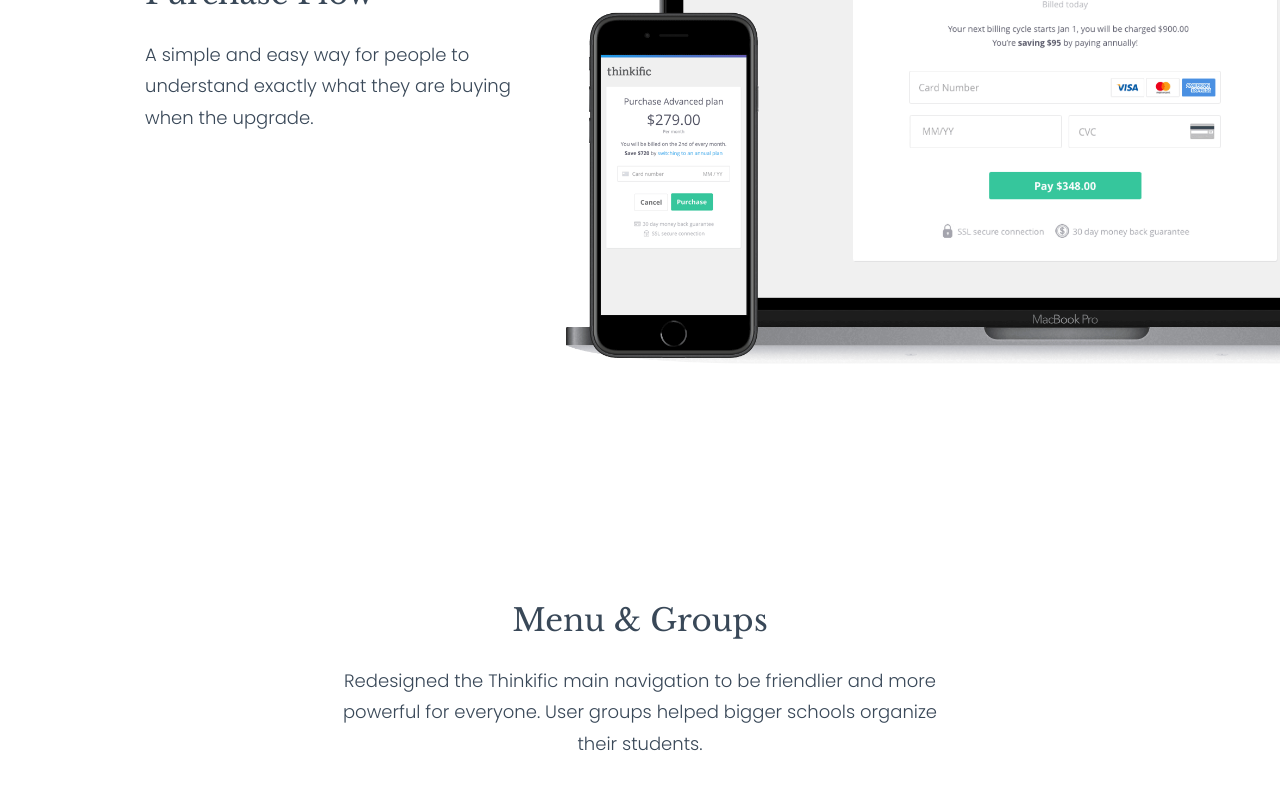
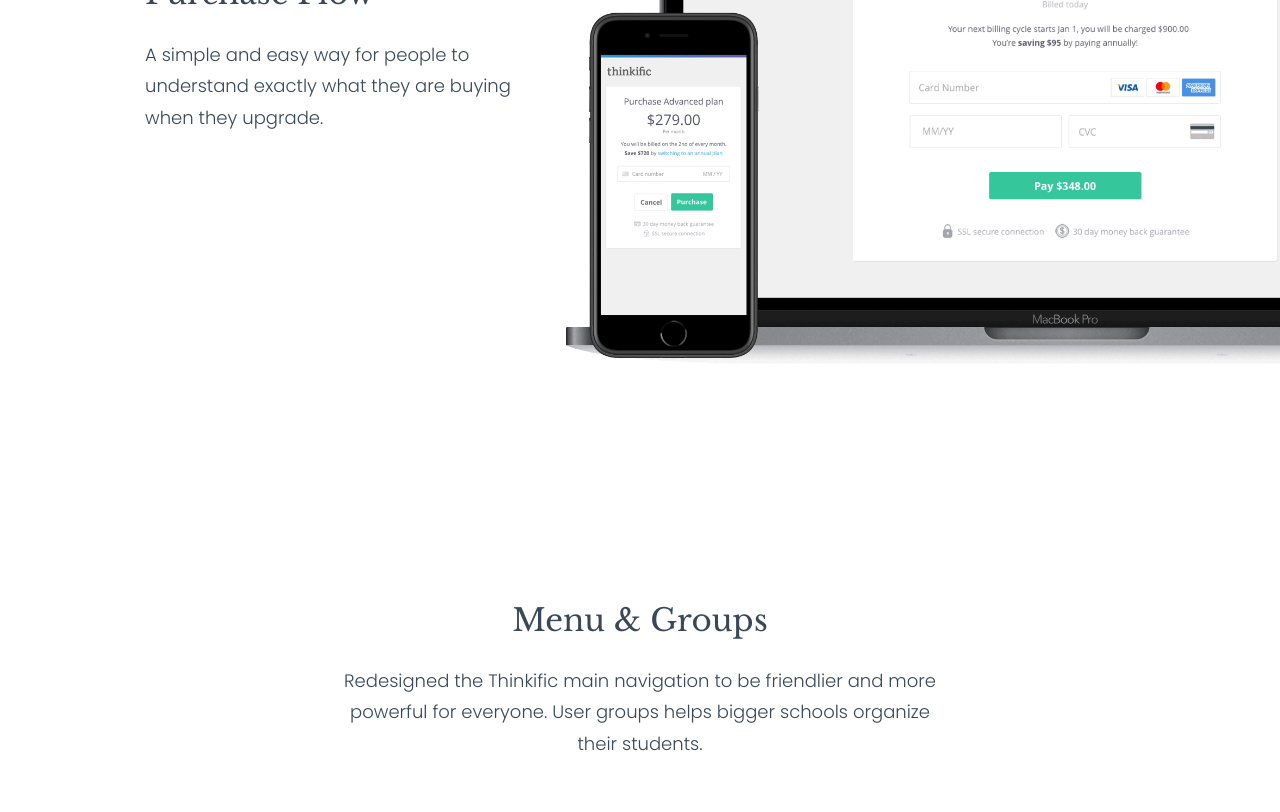
Before and after one commit to sgd/sgd.github.io, a Jekyll site: the page built from thinkific-portfolio.html, in a window 1280 px wide and 1400 px high, scrolled down 489 px. Shown: the part 218-1030 px from the top of the window. Built offline with Jekyll 4.4.1, drawn with Linux system fonts in a browser that asks for light colours; nearby versions of some CDN libraries; some of the changed text lies outside the part shown.

Commit message:
Change the wording

```diff
--- a/thinkific-portfolio.html
+++ b/thinkific-portfolio.html
@@ -19,7 +19,7 @@
       <h4 class="company__name">Purchase Flow</h4>
       <p class="company__description">
         A simple and easy way for people to understand exactly what they are
-        buying when the upgrade.
+        buying when they upgrade.
       </p>
     </div>
     <div class="work__image">
@@ -35,7 +35,7 @@
     </h4>
     <p class="portfolio__body">
       Redesigned the Thinkific main navigation to be friendlier and more
-      powerful for everyone. User groups helped bigger schools organize their
+      powerful for everyone. User groups helps bigger schools organize their
       students.
     </p>
   </div>
```
Also changed, not shown: other parts of thinkific-portfolio.html (+1 -2 lines).
